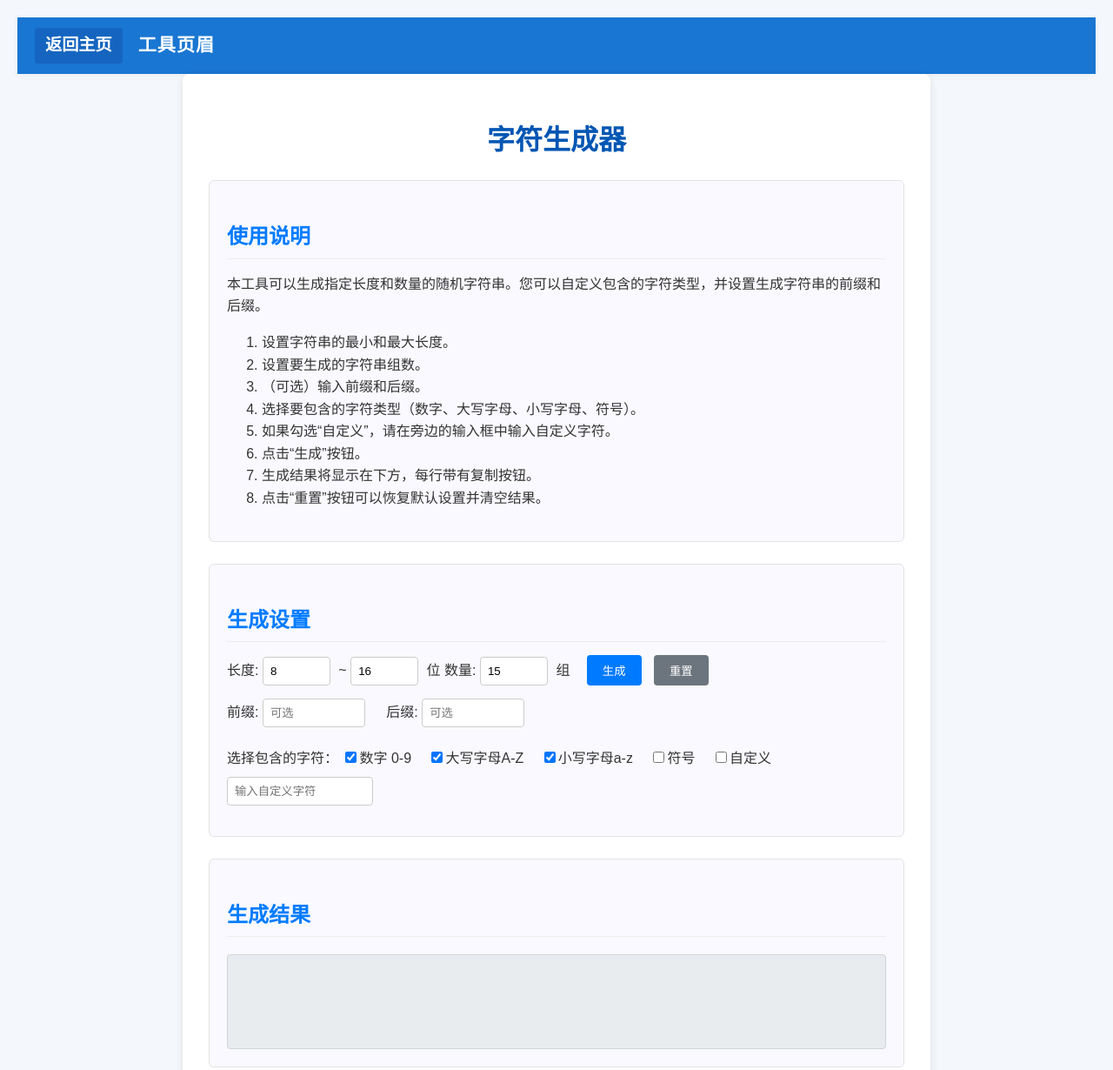
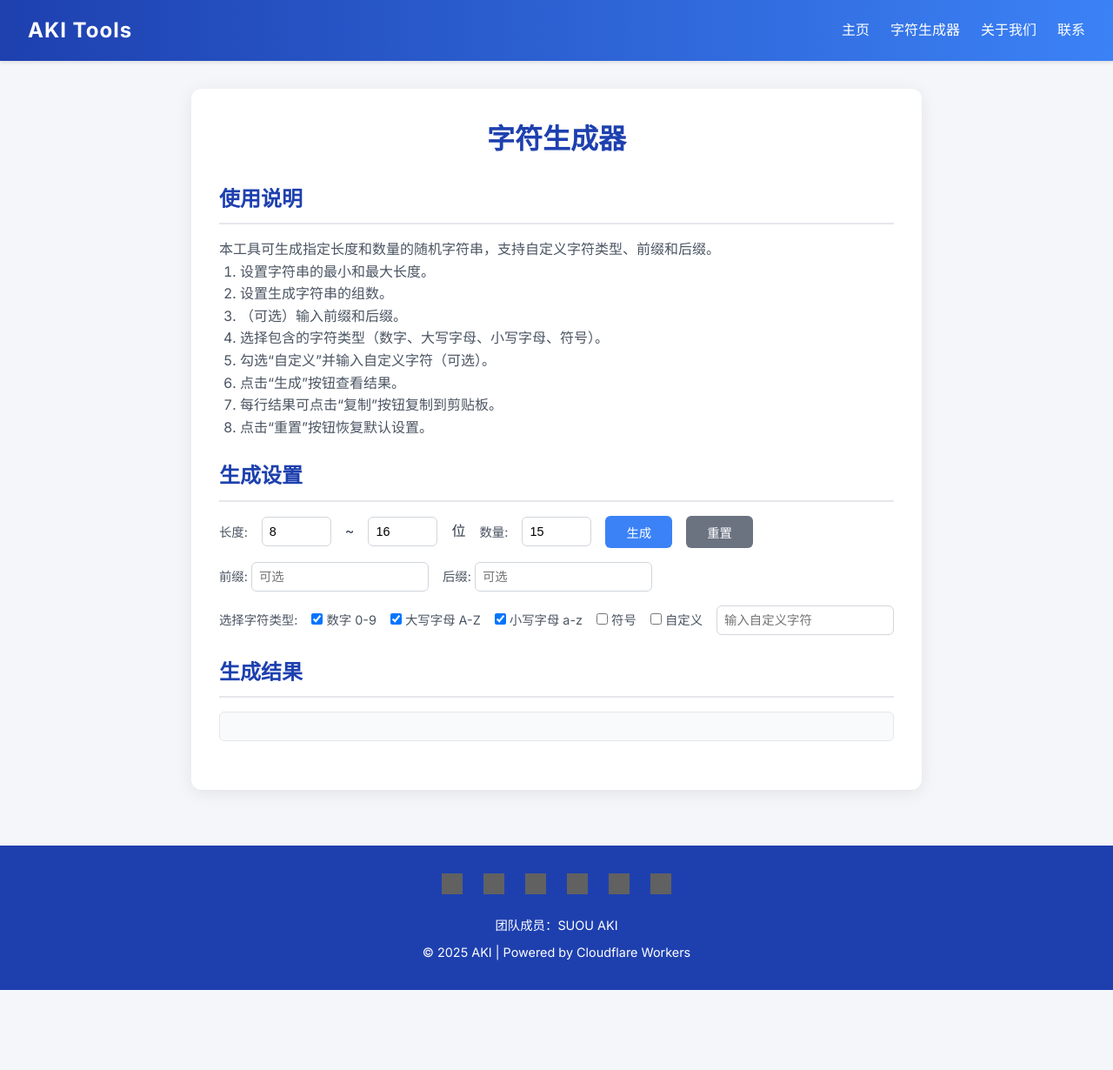
Before and after one commit to akxxxxxxxxx9/tool, a plain HTML site: page character-generator.html in a window 1280 px wide. Shown: the top 1230 px of the page at 87% size. After the commit the page ends 1138 px from the top, so only its background shows below. Drawn offline with Linux system fonts and the light colour scheme; grey boxes are pictures that could not be loaded.

Commit message:
更新 character-generator.html

```diff
--- a/character-generator.html
+++ b/character-generator.html
@@ -3,198 +3,348 @@
 <head>
     <meta charset="UTF-8">
     <meta name="viewport" content="width=device-width, initial-scale=1.0">
-    <title>字符生成器</title>
+    <title>字符生成器 - AKI Tools</title>
     <link rel="icon" type="image/png" href="http://momo-1-img.ao1160301aila.workers.dev/favicon.ico">
+    <link href="https://fonts.googleapis.com/css2?family=Inter:wght@400;500;600;700&display=swap" rel="stylesheet">
     <style>
+        * {
+            box-sizing: border-box;
+            margin: 0;
+            padding: 0;
+        }
+
         body {
-            font-family: Arial, sans-serif;
+            font-family: 'Inter', Arial, sans-serif;
             line-height: 1.6;
-            margin: 20px;
-            background-color: #f4f7fb;
-            color: #333;
+            background-color: #f5f6fa;
+            color: #2d3748;
+            margin: 0;
+            min-height: 100vh;
+            display: flex;
+            flex-direction: column;
         }
+
+        /* Header */
+        .page-header {
+            background: linear-gradient(90deg, #1e40af, #3b82f6);
+            color: #fff;
+            padding: 1rem 2rem;
+            display: flex;
+            align-items: center;
+            justify-content: space-between;
+            box-shadow: 0 2px 4px rgba(0, 0, 0, 0.1);
+            position: sticky;
+            top: 0;
+            z-index: 1000;
+        }
+
+        .header-logo {
+            font-size: 1.5rem;
+            font-weight: 700;
+            letter-spacing: 1px;
+            text-decoration: none;
+            color: #fff;
+        }
+
+        .header-nav {
+            display: flex;
+            gap: 1.5rem;
+        }
+
+        .header-nav a {
+            color: #fff;
+            text-decoration: none;
+            font-size: 1rem;
+            font-weight: 500;
+            transition: color 0.3s ease;
+        }
+
+        .header-nav a:hover {
+            color: #dbeafe;
+        }
+
+        /* Container */
         .container {
-            max-width: 800px;
-            margin: 0 auto;
+            max-width: 900px;
+            margin: 2rem auto;
+            flex-grow: 1;
+            padding: 0 1rem;
+        }
+
+        .card {
             background: #fff;
-            padding: 30px;
-            border-radius: 8px;
-            box-shadow: 0 2px 10px rgba(0, 0, 0, 0.1);
+            border-radius: 12px;
+            box-shadow: 0 4px 20px rgba(0, 0, 0, 0.08);
+            padding: 2rem;
+            margin-bottom: 2rem;
         }
+
         h1 {
             text-align: center;
-            color: #0056b3;
-            margin-bottom: 20px;
+            color: #1e40af;
+            font-size: 2rem;
+            margin-bottom: 1.5rem;
         }
+
         h2 {
-            color: #007bff;
-            margin-top: 25px;
-            margin-bottom: 15px;
-            border-bottom: 1px solid #eee;
-            padding-bottom: 5px;
+            color: #1e40af;
+            font-size: 1.5rem;
+            margin-bottom: 1rem;
+            border-bottom: 2px solid #e5e7eb;
+            padding-bottom: 0.5rem;
         }
+
+        /* Section */
         .section {
-            margin-bottom: 25px;
-            padding: 20px;
-            background-color: #f9f9ff;
-            border: 1px solid #e3e3e3;
+            margin-bottom: 1.5rem;
+        }
+
+        .section p, .section ol {
+            color: #4b5563;
+            font-size: 1rem;
+        }
+
+        .section ol {
+            padding-left: 1.5rem;
+        }
+
+        /* Form */
+        .form-group {
+            display: flex;
+            flex-wrap: wrap;
+            gap: 1rem;
+            align-items: center;
+            margin-bottom: 1rem;
+        }
+
+        label {
+            font-size: 0.9rem;
+            color: #4b5563;
+        }
+
+        input[type="text"],
+        input[type="number"] {
+            padding: 0.5rem;
+            border: 1px solid #d1d5db;
             border-radius: 6px;
+            font-size: 0.9rem;
+            transition: border-color 0.3s ease;
         }
-        label {
-            margin-right: 15px;
-            display: inline-block;
-            margin-bottom: 8px;
+
+        input:focus {
+            outline: none;
+            border-color: #3b82f6;
+            box-shadow: 0 0 0 3px rgba(59, 130, 246, 0.1);
         }
-        input[type="text"], input[type="number"] {
-            padding: 8px;
-            border: 1px solid #ccc;
-            border-radius: 4px;
-            margin-right: 5px;
+
+        button {
+            padding: 0.5rem 1.5rem;
+            background-color: #3b82f6;
+            color: #fff;
+            border: none;
+            border-radius: 6px;
+            cursor: pointer;
+            font-size: 0.9rem;
+            font-weight: 500;
+            transition: background-color 0.3s ease, transform 0.2s ease;
         }
-        button {
-            padding: 8px 18px;
-            background-color: #007bff;
-            color: white;
-            border: none;
-            border-radius: 4px;
-            cursor: pointer;
-            transition: background-color 0.3s ease;
+
+        button:hover {
+            background-color: #1e40af;
+            transform: translateY(-2px);
         }
-        button:hover {
-            background-color: #0056b3;
+
+        .reset-btn {
+            background-color: #6b7280;
         }
-        .reset-btn {
-            background-color: #6c757d;
-            margin-left: 10px;
+
+        .reset-btn:hover {
+            background-color: #4b5563;
         }
-        .reset-btn:hover {
-            background-color: #5a6268;
-        }
+
+        /* Result */
         .result {
-            margin-top: 20px;
-            padding: 15px;
-            background-color: #e9ecef;
-            border: 1px solid #ced4da;
-            border-radius: 4px;
-            word-break: break-all;
-            white-space: pre-wrap;
-            max-height: 300px;
+            background-color: #f9fafb;
+            border: 1px solid #e5e7eb;
+            border-radius: 6px;
+            padding: 1rem;
+            max-height: 400px;
             overflow-y: auto;
         }
+
         .result-item {
             display: flex;
             align-items: center;
-            margin-bottom: 8px;
-            padding-bottom: 5px;
-            border-bottom: 1px dashed #ccc;
+            padding: 0.5rem 0;
+            border-bottom: 1px dashed #e5e7eb;
         }
+
         .result-item:last-child {
             border-bottom: none;
-            margin-bottom: 0;
-            padding-bottom: 0;
         }
+
         .result-text {
             flex-grow: 1;
-            margin-right: 10px;
+            font-size: 0.9rem;
+            color: #1f2937;
         }
+
         .copy-btn {
-            padding: 4px 10px;
-            font-size: 0.9em;
+            padding: 0.4rem 0.8rem;
+            font-size: 0.85rem;
+        }
+
+        /* Footer */
+        footer {
+            background: #1e40af;
+            color: #fff;
+            padding: 2rem;
+            text-align: center;
+        }
+
+        .footer-icons {
+            display: flex;
+            justify-content: center;
+            gap: 1.5rem;
+            margin-bottom: 1rem;
+        }
+
+        .footer-icon img {
+            width: 24px;
+            height: 24px;
+            filter: invert(1);
+            transition: transform 0.3s ease;
+        }
+
+        .footer-icon:hover img {
+            transform: scale(1.2);
+        }
+
+        .footer-team,
+        .footer-copy {
+            font-size: 0.9rem;
+            margin-top: 0.5rem;
+        }
+
+        /* Responsive Design */
+        @media (max-width: 768px) {
+            .page-header {
+                flex-direction: column;
+                align-items: flex-start;
+                gap: 1rem;
+            }
+
+            .header-nav {
+                flex-direction: column;
+                align-items: flex-start;
+            }
+
+            .container {
+                margin: 1rem;
+            }
+
+            .form-group {
+                flex-direction: column;
+                align-items: flex-start;
+            }
         }
     </style>
 </head>
 <body>
     <header class="page-header">
-    <a class="back-home" href="index.html">返回主页</a>
-    <span class="header-title">工具页眉</span>
+        <a href="index.html" class="header-logo">AKI Tools</a>
+        <nav class="header-nav">
+            <a href="/index.html">主页</a>
+            <a href="#generator">字符生成器</a>
+            <a href="#about">关于我们</a>
+            <a href="#contact">联系</a>
+        </nav>
     </header>
-  <style>
-    .page-header {
-      display: flex;
-      align-items: center;
-      background: #1976d2;
-      color: #fff;
-      padding: 12px 20px;
-      font-size: 1.2em;
-      box-shadow: 0 2px 8px rgba(0,0,0,0.04);
-    }
-    .back-home {
-      color: #fff;
-      background: #1565c0;
-      border-radius: 4px;
-      padding: 5px 12px;
-      text-decoration: none;
-      margin-right: 18px;
-      font-weight: bold;
-      transition: background 0.2s;
-    }
-    .back-home:hover {
-      background: #0d47a1;
-    }
-    .header-title {
-      font-weight: bold;
-      font-size: 1.1em;
-      letter-spacing: 1px;
-    }
-  </style>
+
     <div class="container">
+        <div class="card">
             <h1>字符生成器</h1>
-
             <div class="section">
                 <h2>使用说明</h2>
-            <p>
-                本工具可以生成指定长度和数量的随机字符串。您可以自定义包含的字符类型，并设置生成字符串的前缀和后缀。
-            </p>
+                <p>本工具可生成指定长度和数量的随机字符串，支持自定义字符类型、前缀和后缀。</p>
                 <ol>
                     <li>设置字符串的最小和最大长度。</li>
-                <li>设置要生成的字符串组数。</li>
+                    <li>设置生成字符串的组数。</li>
                     <li>（可选）输入前缀和后缀。</li>
-                <li>选择要包含的字符类型（数字、大写字母、小写字母、符号）。</li>
-                <li>如果勾选“自定义”，请在旁边的输入框中输入自定义字符。</li>
-                <li>点击“生成”按钮。</li>
-                <li>生成结果将显示在下方，每行带有复制按钮。</li>
-                <li>点击“重置”按钮可以恢复默认设置并清空结果。</li>
+                    <li>选择包含的字符类型（数字、大写字母、小写字母、符号）。</li>
+                    <li>勾选“自定义”并输入自定义字符（可选）。</li>
+                    <li>点击“生成”按钮查看结果。</li>
+                    <li>每行结果可点击“复制”按钮复制到剪贴板。</li>
+                    <li>点击“重置”按钮恢复默认设置。</li>
                 </ol>
             </div>
 
             <div class="section">
                 <h2>生成设置</h2>
                 <form id="genForm" onsubmit="return false;">
-                <div style="margin-bottom: 15px;">
-                    长度:
-                    <input type="number" id="genMinLength" value="8" min="1" style="width: 60px;"> ~
-                    <input type="number" id="genMaxLength" value="16" min="1" style="width: 60px;"> 位
-                    数量:
-                    <input type="number" id="genCount" value="15" min="1" style="width: 60px;"> 组
-                    <button id="generateBtn" style="margin-left: 15px;">生成</button>
+                    <div class="form-group">
+                        <label>长度:</label>
+                        <input type="number" id="genMinLength" value="8" min="1" style="width: 80px;" aria-label="最小长度">
+                        <span>~</span>
+                        <input type="number" id="genMaxLength" value="16" min="1" style="width: 80px;" aria-label="最大长度">
+                        <span>位</span>
+                        <label>数量:</label>
+                        <input type="number" id="genCount" value="15" min="1" style="width: 80px;" aria-label="生成数量">
+                        <button id="generateBtn">生成</button>
                         <button type="button" class="reset-btn" id="genResetBtn">重置</button>
                     </div>
-                <div style="margin-bottom: 15px;">
-                    <label>前缀: <input type="text" id="genPrefix" style="width: 100px;" placeholder="可选"></label>
-                    <label>后缀: <input type="text" id="genSuffix" style="width: 100px;" placeholder="可选"></label>
+                    <div class="form-group">
+                        <label>前缀: <input type="text" id="genPrefix" placeholder="可选" aria-label="前缀"></label>
+                        <label>后缀: <input type="text" id="genSuffix" placeholder="可选" aria-label="后缀"></label>
                     </div>
-                <div style="margin-bottom: 15px;">
-                    选择包含的字符：
-                    <label><input type="checkbox" name="charset" value="num" checked>数字 0-9</label>
-                    <label><input type="checkbox" name="charset" value="AZ" checked>大写字母A-Z</label>
-                    <label><input type="checkbox" name="charset" value="az" checked>小写字母a-z</label>
-                    <label><input type="checkbox" name="charset" value="symbol">符号</label>
-                    <label><input type="checkbox" name="charset" value="custom">自定义</label>
-                    <input type="text" id="customChars" style="width: 150px;" placeholder="输入自定义字符">
+                    <div class="form-group">
+                        <label>选择字符类型:</label>
+                        <label><input type="checkbox" name="charset" value="num" checked> 数字 0-9</label>
+                        <label><input type="checkbox" name="charset" value="AZ" checked> 大写字母 A-Z</label>
+                        <label><input type="checkbox" name="charset" value="az" checked> 小写字母 a-z</label>
+                        <label><input type="checkbox" name="charset" value="symbol"> 符号</label>
+                        <label><input type="checkbox" name="charset" value="custom"> 自定义</label>
+                        <input type="text" id="customChars" placeholder="输入自定义字符" aria-label="自定义字符">
                     </div>
                 </form>
             </div>
 
             <div class="section">
                 <h2>生成结果</h2>
-            <div id="result" class="result">
+                <div id="result" class="result" aria-live="polite">
                     <!-- 生成结果将显示在这里 -->
                 </div>
             </div>
         </div>
+    </div>
+
+    <footer id="footer">
+        <div class="footer-icons">
+            <a href="https://youtube.com" target="_blank" title="YouTube" class="footer-icon">
+                <img src="https://cdn.jsdelivr.net/gh/simple-icons/simple-icons/icons/youtube.svg" alt="YouTube">
+            </a>
+            <a href="https://x.com" target="_blank" title="X" class="footer-icon">
+                <img src="https://cdn.jsdelivr.net/gh/simple-icons/simple-icons/icons/x.svg" alt="X">
+            </a>
+            <a href="https://discord.com" target="_blank" title="Discord" class="footer-icon">
+                <img src="https://cdn.jsdelivr.net/gh/simple-icons/simple-icons/icons/discord.svg" alt="Discord">
+            </a>
+            <a href="https://instagram.com" target="_blank" title="Instagram" class="footer-icon">
+                <img src="https://cdn.jsdelivr.net/gh/simple-icons/simple-icons/icons/instagram.svg" alt="Instagram">
+            </a>
+            <a href="https://github.com/akxxxxxxxxx9" target="_blank" title="GitHub" class="footer-icon">
+                <img src="https://cdn.jsdelivr.net/gh/simple-icons/simple-icons/icons/github.svg" alt="GitHub">
+            </a>
+            <a href="https://t.me" target="_blank" title="Telegram" class="footer-icon">
+                <img src="https://cdn.jsdelivr.net/gh/simple-icons/simple-icons/icons/telegram.svg" alt="Telegram">
+            </a>
+        </div>
+        <div class="footer-team">团队成员：SUOU AKI</div>
+        <div class="footer-copy">© 2025 AKI | Powered by Cloudflare Workers</div>
+    </footer>
 
     <script>
-        document.getElementById('generateBtn').onclick = async function() {
+        document.getElementById('generateBtn').onclick = async function () {
             const charsets = Array.from(document.querySelectorAll('input[name="charset"]:checked')).map(el => el.value);
             let custom = '';
             if (charsets.includes('custom')) {
@@ -215,7 +365,7 @@
             if (charsets.includes('custom') && custom) charsPool.push(...custom);
 
             if (charsPool.length === 0) {
-                resultDiv.innerHTML = '<span style="color:red;">请至少选择一种字符集或输入自定义字符。</span>';
+                resultDiv.innerHTML = '<span style="color:#dc2626;">请至少选择一种字符集或输入自定义字符。</span>';
                 return;
             }
 
@@ -223,7 +373,7 @@
             const suffix = document.getElementById('genSuffix').value || '';
 
             for (let i = 0; i < count; i++) {
-                const len = minLen === maxLen ? minLen : (Math.floor(Math.random() * (maxLen - minLen + 1)) + minLen);
+                const len = minLen === maxLen ? minLen : Math.floor(Math.random() * (maxLen - minLen + 1)) + minLen;
                 let str = '';
                 for (let j = 0; j < len; j++) {
                     str += charsPool[Math.floor(Math.random() * charsPool.length)];
@@ -238,14 +388,17 @@
                 span.textContent = finalString;
 
                 const btn = document.createElement('button');
-                btn.className = 'btn copy-btn';
+                btn.className = 'copy-btn';
                 btn.textContent = '复制';
+                btn.setAttribute('aria-label', `复制 ${finalString}`);
                 btn.onclick = () => {
                     navigator.clipboard.writeText(finalString).then(() => {
-                        // Optional: Provide feedback to the user (e.g., change button text temporarily)
-                        const originalText = btn.textContent;
                         btn.textContent = '已复制!';
-                        setTimeout(() => { btn.textContent = originalText; }, 1500);
+                        btn.disabled = true;
+                        setTimeout(() => {
+                            btn.textContent = '复制';
+                            btn.disabled = false;
+                        }, 1500);
                     }).catch(err => {
                         console.error('Failed to copy: ', err);
                         alert('复制失败');
@@ -258,7 +411,7 @@
             }
         };
 
-        document.getElementById('genResetBtn').onclick = function() {
+        document.getElementById('genResetBtn').onclick = function () {
             document.getElementById('genMinLength').value = 8;
             document.getElementById('genMaxLength').value = 16;
             document.getElementById('genCount').value = 15;
@@ -269,32 +422,5 @@
             document.getElementById('result').innerHTML = '';
         };
     </script>
-     <footer id="footer">
-        <div class="footer-icons">
-          <a href="https://youtube.com/你的频道" target="_blank" title="YouTube" class="footer-icon">
-            <img src="https://cdn.jsdelivr.net/gh/simple-icons/simple-icons/icons/youtube.svg" alt="YouTube">
-          </a>
-          <a href="https://x.com/你的账号" target="_blank" title="X" class="footer-icon">
-            <img src="https://cdn.jsdelivr.net/gh/simple-icons/simple-icons/icons/x.svg" alt="X">
-          </a>
-          <a href="https://discord.com/你的账号" target="_blank" title="discord" class="footer-icon">
-            <img src="https://cdn.jsdelivr.net/gh/simple-icons/simple-icons/icons/discord.svg" alt="discord">
-          </a>
-          <a href="https://instagram.com/你的账号" target="_blank" title="Instagram" class="footer-icon">
-            <img src="https://cdn.jsdelivr.net/gh/simple-icons/simple-icons/icons/instagram.svg" alt="Instagram">
-          </a>
-          <a href="https://github.com/akxxxxxxxxx9" target="_blank" title="GitHub" class="footer-icon">
-            <img src="https://cdn.jsdelivr.net/gh/simple-icons/simple-icons/icons/github.svg" alt="GitHub">
-          </a>
-          <a href="https://web.telegram.org/你的账号" target="_blank" title="telegram" class="footer-icon">
-            <img src="https://cdn.jsdelivr.net/gh/simple-icons/simple-icons/icons/telegram.svg" alt="telegram">
-          </a>
-        </div>
-        <div class="footer-team">
-          团队成员：SUOU AKI
-        </div>
-        <div class="footer-copy">
-          &copy; 2025 AKI | Powered by Cloudflare Workers
-        </div>
 </body>
 </html>
```
Lines whose indentation alone changed are shown as unchanged.
